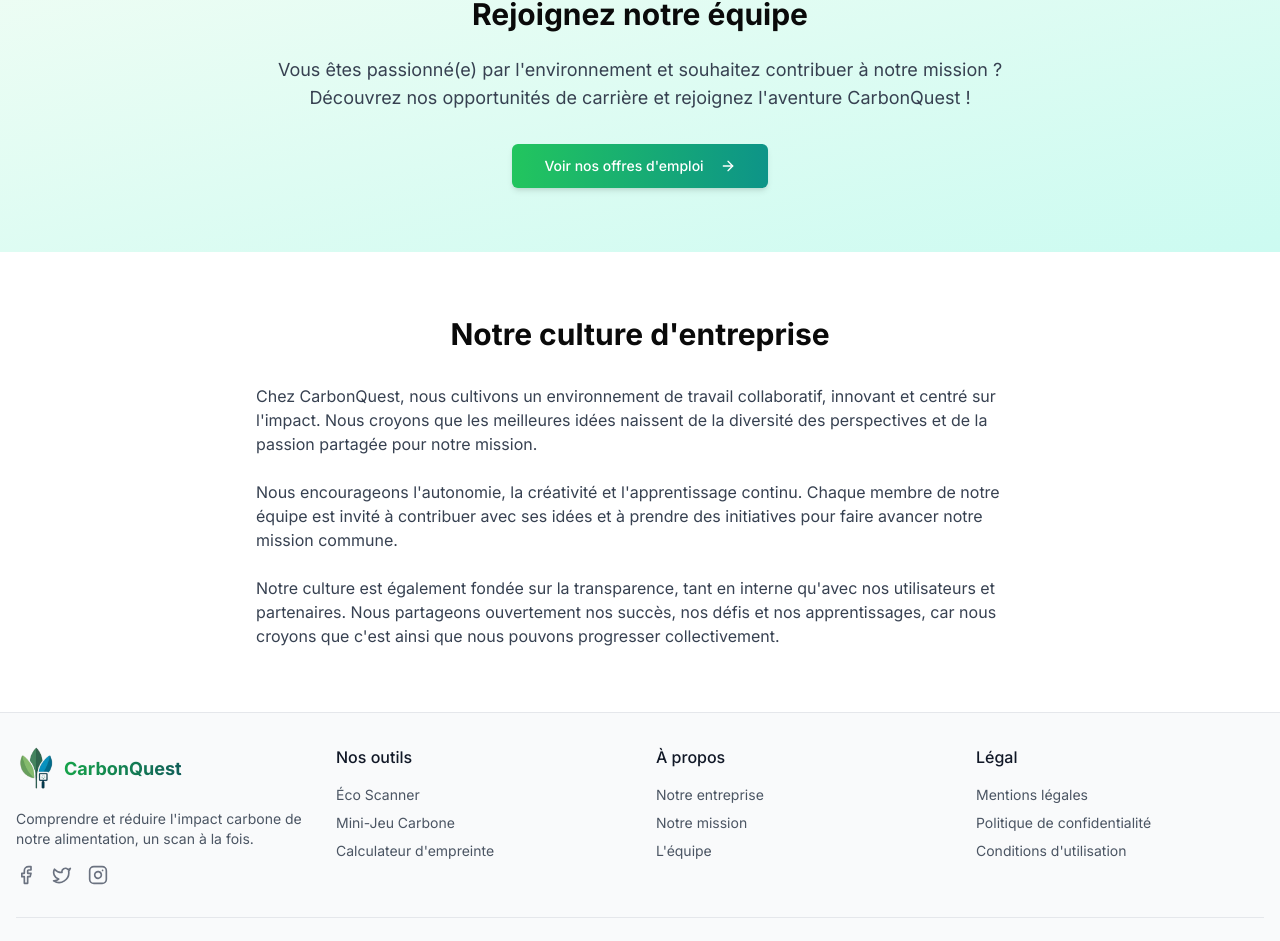
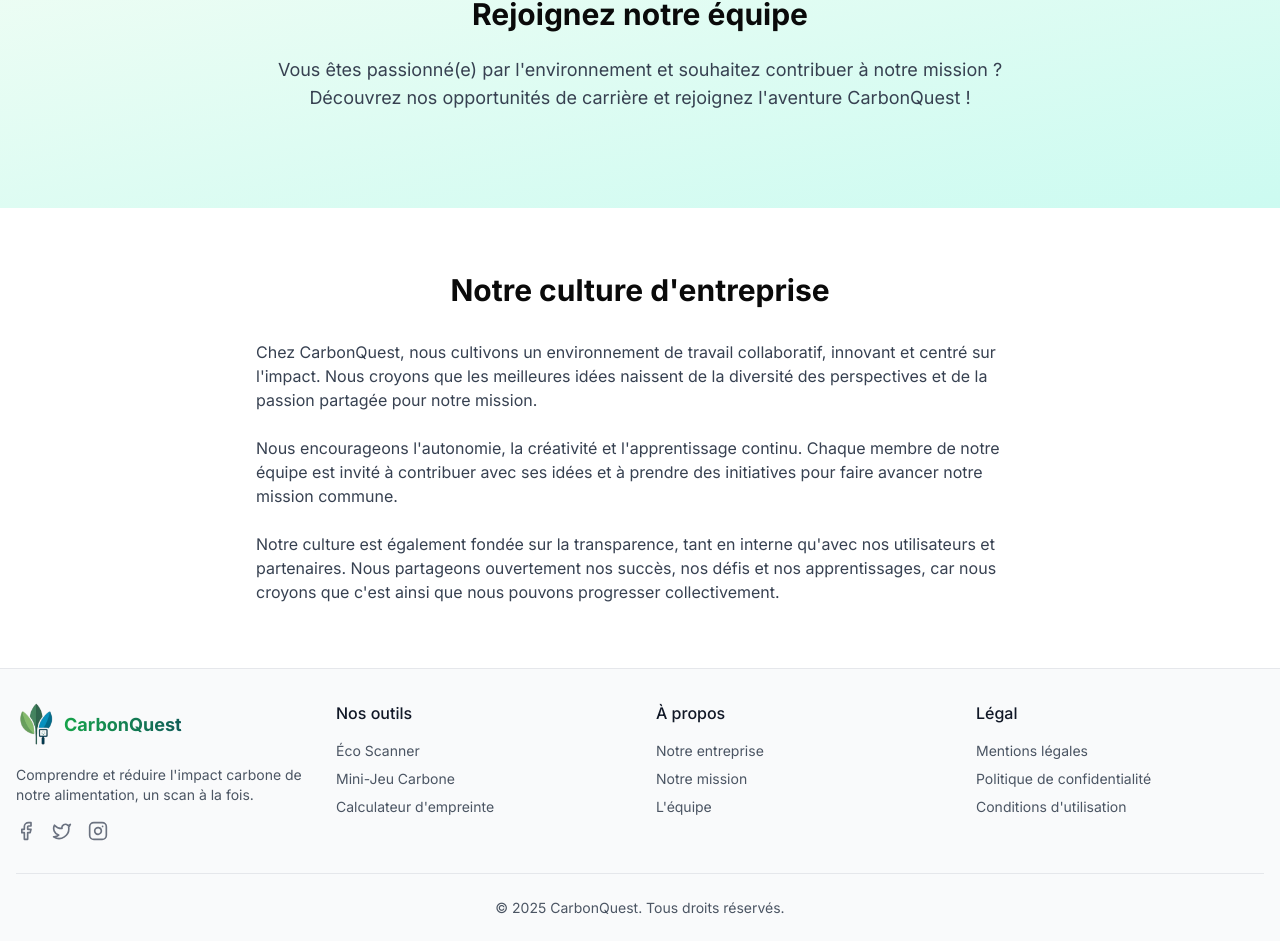
Before and after one commit to corentingesse/v0-carbonquest, a Next.js app: page /equipe in a window 1280 px wide. Shown: the part 932-1873 px from the top of the page. Built offline with nearby package versions, Linux system fonts and the light colour scheme.

Commit message:
refactor(equipe): remove unused Button component from TeamPage
The Button component was not being used in the TeamPage section, so it was removed to clean up the code and improve maintainability.

```diff
--- a/app/equipe/page.tsx
+++ b/app/equipe/page.tsx
@@ -88,13 +88,6 @@ export default function TeamPage() {
               Vous êtes passionné(e) par l'environnement et souhaitez contribuer à notre mission ? Découvrez nos
               opportunités de carrière et rejoignez l'aventure CarbonQuest !
             </p>
-            <Button
-              className="bg-gradient-to-r from-green-500 to-teal-600 hover:from-green-600 hover:to-teal-700 text-white border-none shadow-md hover:shadow-lg transition-all duration-200"
-              size="lg"
-            >
-              Voir nos offres d'emploi
-              <ArrowRight className="ml-2 h-5 w-5" />
-            </Button>
           </div>
         </div>
       </section>
```
